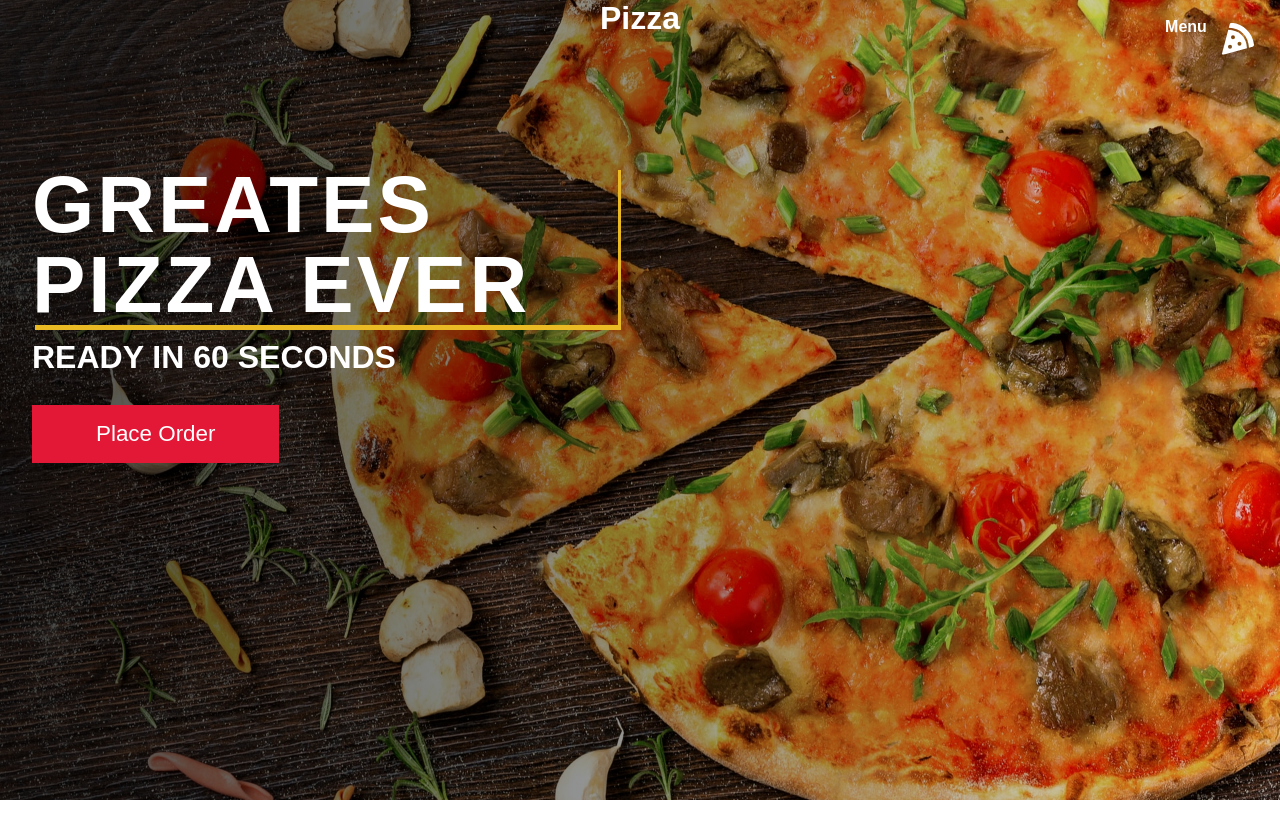
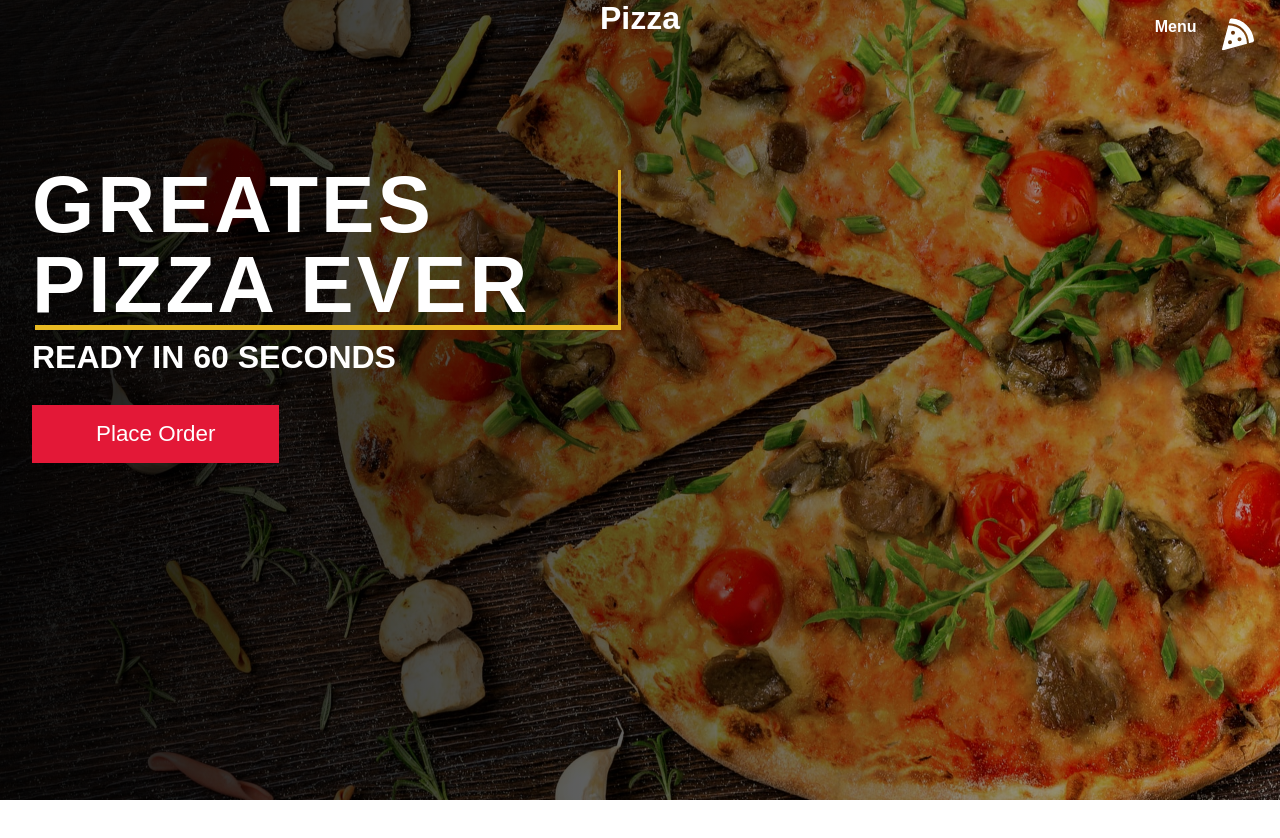
Before and after one commit to Nirushana/react-pizza-website, a React (Create React App) app: page / in a window 1280 px wide. Shown: the top 838 px of the page. Built offline with nearby package versions, Linux system fonts and the light colour scheme; the HTML template or start-up script is replaced by a standard one.

Commit message:
SideBar done

```diff
--- a/src/components/Hero/HeroElements.js
+++ b/src/components/Hero/HeroElements.js
@@ -2,7 +2,7 @@ import styled from "styled-components";
 import ImgBg from "../../images/pizza-3.jpg";
 
 export const HeroContainter = styled.div`
- background: linear-gradient(to right, rgba(0,0,0,0.7), rgba(0,0,0,0.1)), url(${ImgBg});
+ background: linear-gradient(to right, rgba(0,0,0,0.9), rgba(0,0,0,0.3)), url(${ImgBg});
  height: 100vh;
  background-position: center;
  background-size: cover;
--- a/src/components/Hero/index.js
+++ b/src/components/Hero/index.js
@@ -1,13 +1,20 @@
-import React from 'react'
+import React, {useState} from 'react'
 import Navbar from '../Navbar/index'
 import Sidebar from '../Sidebar'
 import { HeroContainter, HeroContent, HeroItems, HeroH1, HeroP, HeroBtn } from './HeroElements'
 
 function Hero() {
+
+    const[isOpen, setIsOpen] = useState(false);
+
+    const toggle = () => {
+        setIsOpen(!isOpen)
+    }
+
     return (
         <HeroContainter>
-            <Navbar />
-            <Sidebar />
+            <Navbar toggle={toggle}/>
+            <Sidebar isOpen={isOpen} toggle={toggle} />
             <HeroContent>
                 <HeroItems>
                     <HeroH1>Greates Pizza Ever</HeroH1>
--- a/src/components/Navbar/NavbarElements.js
+++ b/src/components/Navbar/NavbarElements.js
@@ -34,12 +34,12 @@ export const NavIcon = styled.div`
  color: #fff;
 
  p{
-     transform: translate(-175%, 100%);
+     transform: translate(-200%, 100%);
      font-weight: bold;
  }
 `
 
 export const Bars = styled(FaPizzaSlice)`
  font-size: 2rem;
- transform: translate(-50%, 15%);
+ transform: translate(-50%, 1%);
 `
--- a/src/components/Navbar/index.js
+++ b/src/components/Navbar/index.js
@@ -1,12 +1,12 @@
 import React from 'react';
 import { Bars, Nav, NavIcon, NavLink } from './NavbarElements';
 
-function Navbar() {
+function Navbar({toggle}) {
     return (
         <>
         <Nav>
             <NavLink to='/'>Pizza</NavLink>
-            <NavIcon>
+            <NavIcon onClick={toggle} >
                 <p>Menu</p>
                 <Bars />
             </NavIcon>
--- a/src/components/Sidebar/SidebarElements.js
+++ b/src/components/Sidebar/SidebarElements.js
@@ -36,12 +36,11 @@ export const Icon = styled.div`
 
 export const SidebarMenu = styled.div`
   display: grid;
-  grid-template-columns: 1fr;
-  grid-template-row: repeat(3, 80px);
+  grid-auto-rows: 95px;
   text-align: center;
-
+  margin-top: 90px;
   @media screen and (max-width: 480px) {
-    grid-template-row: repeat(3, 60px);
+    grid-auto-rows: 70px;
   }
 `;
 export const SidebarLink = styled(Link)`
@@ -68,7 +67,7 @@ export const SidebarBtnWrap = styled.div`
 `
 export const SidebarRoute = styled(Link)`
  background: #e31837;
- white-space: nowarp;
+ white-space: nowrap;
  padding: 16px 64px;
  color: #fff;
  font-size: 16px;
@@ -76,6 +75,7 @@ export const SidebarRoute = styled(Link)`
  border: none;
  cursor: pointer;
  transition: 0.2s ease-in-out;
+ text-align: center;
  text-decoration: none;
 
  &:hover {
--- a/src/components/Sidebar/index.js
+++ b/src/components/Sidebar/index.js
@@ -1,10 +1,10 @@
 import React from 'react'
 import { SidebarContainer, Icon, CloseIcon, SidebarMenu, SidebarLink, SidebarRoute, SidebarBtnWrap } from './SidebarElements';
 
-function Sidebar() {
+function Sidebar({isOpen, toggle}) {
     return (
-        <SidebarContainer>
-            <Icon>
+        <SidebarContainer isOpen={isOpen} onClick={toggle} >
+            <Icon onClick={toggle} >
                 <CloseIcon/>
             </Icon>
             <SidebarMenu>
```
